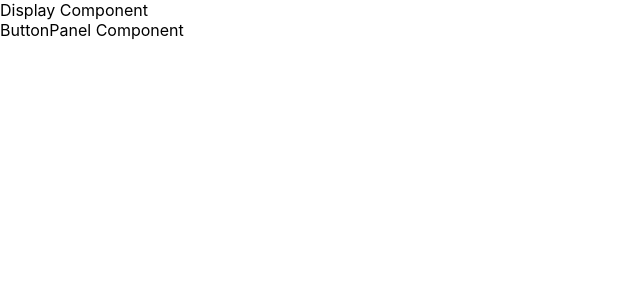
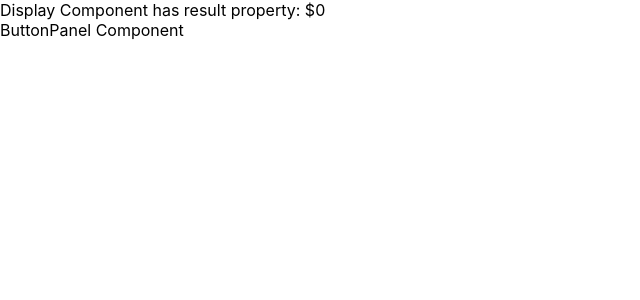
Before and after one commit to Georjane/react-calculator, a React (Create React App) app: page / in a window 1280 px wide. Shown: the top 300 px of the page, without its empty margins (0-640 px from the left). Built offline with nearby package versions, Linux system fonts and the light colour scheme.

Commit message:
Implent display component

```diff
--- a/src/components/Display.js
+++ b/src/components/Display.js
@@ -1,7 +1,21 @@
-const Display = function () {
+import PropTypes from 'prop-types';
+
+const Display = function (props) {
   return (
-    <div className="Display">Display Component</div>
+    <div className="Display">
+      Display Component has result property:
+      $
+      {props.result}
+    </div>
   );
 };
 
+Display.PropTypes = {
+  result: PropTypes.string,
+};
+
+Display.defaultProps = {
+  result: '0',
+};
+
 export default Display;
```
Also changed, not shown: src/components/Button.js (+0 -10 lines).
